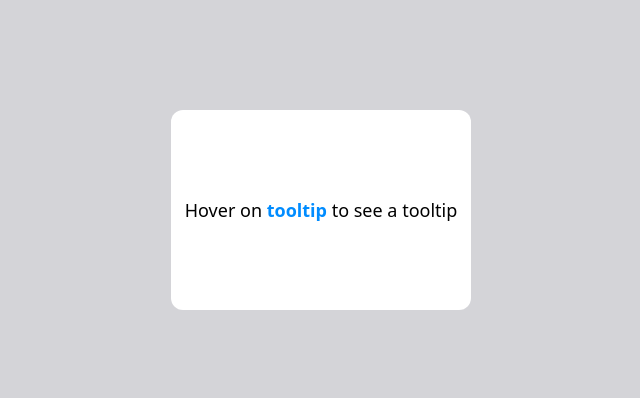
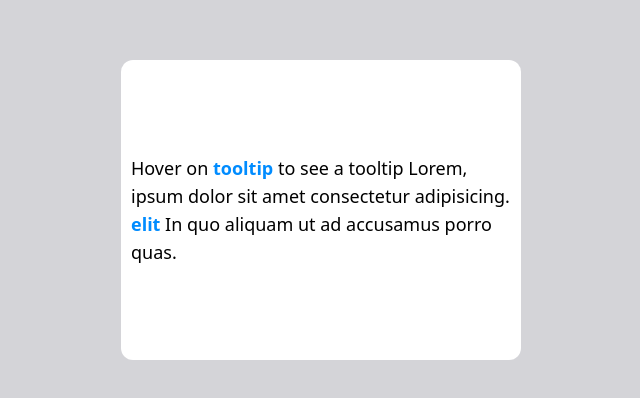
Before and after one commit to Abhishek-Jalkhare/JavaScriptTask, a plain HTML site: page ToolTip/index.html in a window 1280 px wide. Shown: the part 190-588 px from the top of the page, without its empty margins (319-959 px from the left). Drawn offline with nearby package versions, Linux system fonts and the light colour scheme.

```diff
--- a/ToolTip/index.html
+++ b/ToolTip/index.html
@@ -13,7 +13,7 @@
 </head>
 <body>
     <div class="main h-screen w-full bg-zinc-300 flex items-center justify-center">
-        <div class="text text-lg font-medium h-[200px] w-[300px] bg-white flex items-center justify-center rounded-xl"><h1> Hover on <div class="tooltipdiv "><span class="tooltip" >tooltip</span></div> to see a tooltip</h1></div>
+        <div class="text text-lg font-medium h-[300px] p-[10px] w-[400px] bg-white flex items-center justify-center rounded-xl"><h1> Hover on <div class="tooltipdiv "><span class="tooltip" >tooltip</span></div> to see a tooltip Lorem, ipsum dolor sit amet consectetur adipisicing.<div class="tooltipdiv "><span class="tooltip" >elit</span></div> In quo aliquam ut ad accusamus porro quas.</h1></div>
     </div>
     <script src="script.js"></script>
 </body>
--- a/ToolTip/style.css
+++ b/ToolTip/style.css
@@ -14,7 +14,7 @@
     border-radius: 20px;
     content: "This is a tooltip it will vanish if you leave the element";
     position: absolute;
-    width: 300%;
+    width: 100px;
     display: none;
     background-color: rgb(50, 51, 51);
     left:  0;
```
